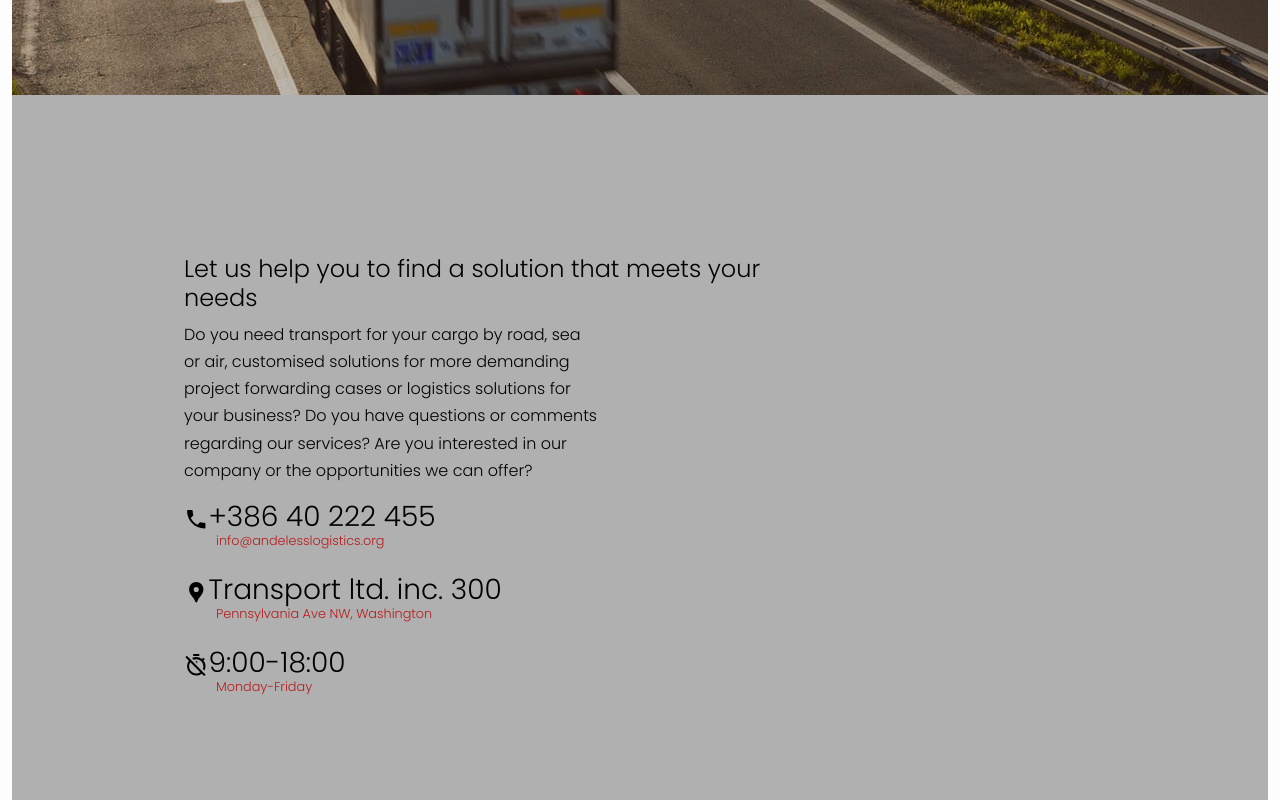
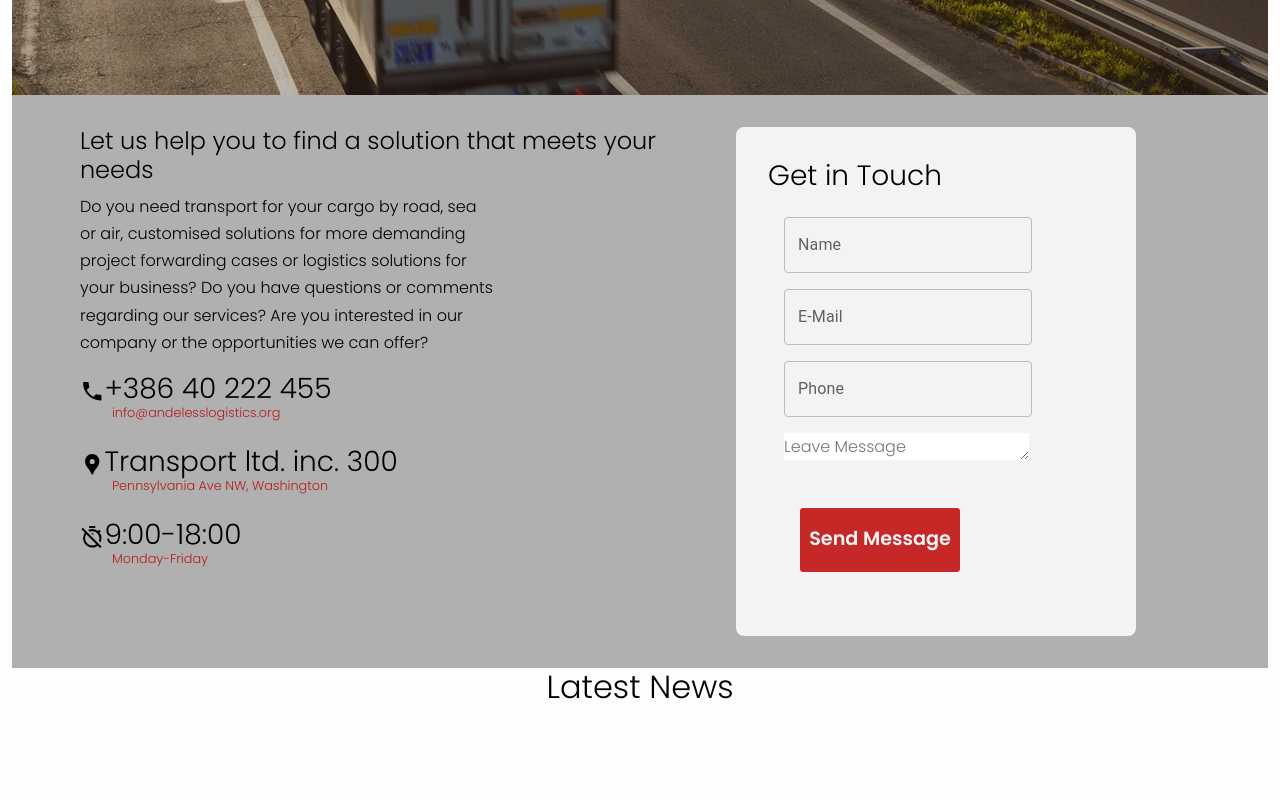
Before and after one commit to Roche001/Logistics-company, a React (Create React App) app: page / in a window 1280 px wide. Shown: the part 3060-3860 px from the top of the page. Built offline with nearby package versions, Linux system fonts and the light colour scheme.

Commit message:
update changes

```diff
--- a/src/components/home/Home.css
+++ b/src/components/home/Home.css
@@ -287,7 +287,12 @@
   align-items: center;
 }
 .find-container {
-  margin: 10rem;
+  margin: 2rem;
+}
+.find-container-a {
+  margin-left: 10rem;
+  margin: 2rem;
+  width: 25rem;
 }
 .phones {
   display: flex;
```
